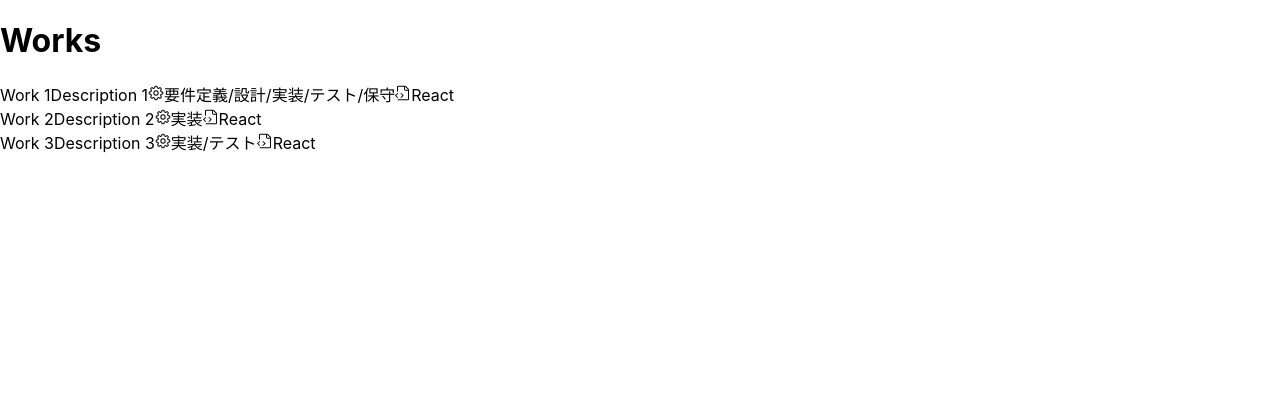
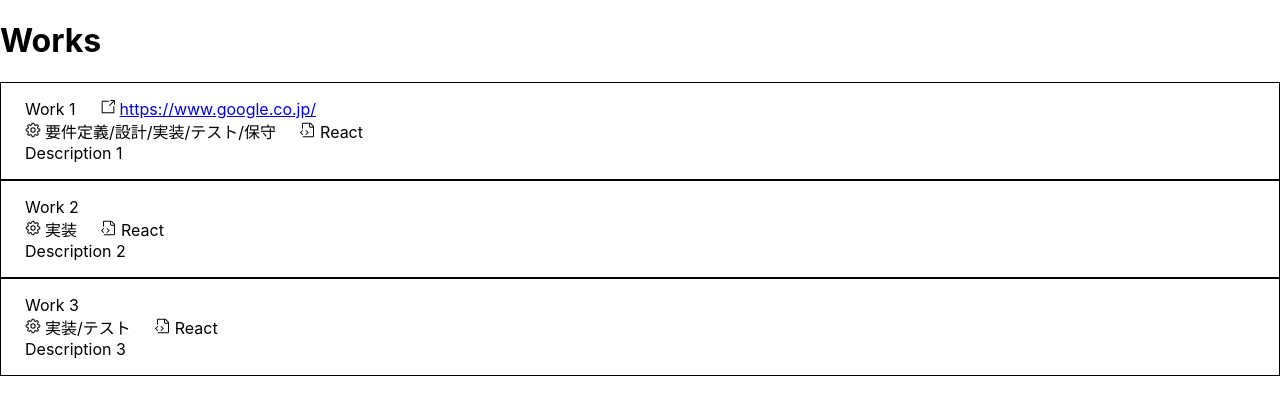
Before and after one commit to sjc-oono-t/portfolio, a React (Create React App) app in the folder frontend/app/: page / in a window 1280 px wide. Shown: the top 414 px of the page. Built offline with nearby package versions, Linux system fonts and the light colour scheme.

Commit message:
works 実装(2024/4/16)

```diff
--- a/frontend/app/src/App.tsx
+++ b/frontend/app/src/App.tsx
@@ -1,4 +1,3 @@
-import './App.css';
 import { Works } from './Works';
 
 function App() {
--- a/frontend/app/src/Works/components/WorkItem/index.tsx
+++ b/frontend/app/src/Works/components/WorkItem/index.tsx
@@ -1,5 +1,25 @@
 import { WorkItemData } from "./interface";
-import { GoGear, GoFileCode } from "react-icons/go";
+import { GoGear, GoFileCode, GoLinkExternal } from "react-icons/go";
+import { styled } from "styled-components"
+
+const WorkItemBlock = styled.div`
+  border: 1px solid black;
+  padding: 16px 24px;
+  svg {
+    margin-right: 4px;
+  }
+`;
+
+const WorkItemHeader = styled.div`
+`;
+
+const Title = styled.span`
+  margin-right: 24px;
+`;
+
+const WorkingProcess = styled.span`
+  margin-right: 24px;
+`;
 
 interface Props {
   readonly workItem: WorkItemData;
@@ -7,13 +27,31 @@ interface Props {
 
 export const WorkItem: React.FC<Props> = (props) => {
   return (
-    <div>
+    <WorkItemBlock>
+      <WorkItemHeader>
+        <Title>
           {props.workItem.title}
-      {props.workItem.description}
+        </Title>
+        {
+          props.workItem.url && <span>
+            <GoLinkExternal />
+            <a href={props.workItem.url} target="_blank"  rel="noreferrer">
+              {props.workItem.url}
+            </a>
+          </span>
+        }
+      </WorkItemHeader>
+      <WorkingProcess>
         <GoGear />
         {props.workItem.workingProcess}
+      </WorkingProcess>
+      <span>
         <GoFileCode />
         {props.workItem.technology}
+      </span>
+      <div>
+        {props.workItem.description}
       </div>
+    </WorkItemBlock>
   );
 }
--- a/frontend/app/src/Works/components/WorkItem/interface.ts
+++ b/frontend/app/src/Works/components/WorkItem/interface.ts
@@ -1,5 +1,6 @@
 export interface WorkItemData {
   readonly title: string;
+  readonly url: string | undefined;
   readonly description: string;
   readonly workingProcess: string;
   readonly technology: string;
--- a/frontend/app/src/Works/hooks.ts
+++ b/frontend/app/src/Works/hooks.ts
@@ -8,6 +8,7 @@ export const useHooks = (): ReturnHooks => {
   const workItems = [
     {
       title: "Work 1",
+      url: "https://www.google.co.jp/",
       description: "Description 1",
       workingProcess: '要件定義/設計/実装/テスト/保守',
       technology: 'React',
```
Also changed, not shown: frontend/app/src/App.css (deleted). Lines whose indentation alone changed are shown as unchanged.
